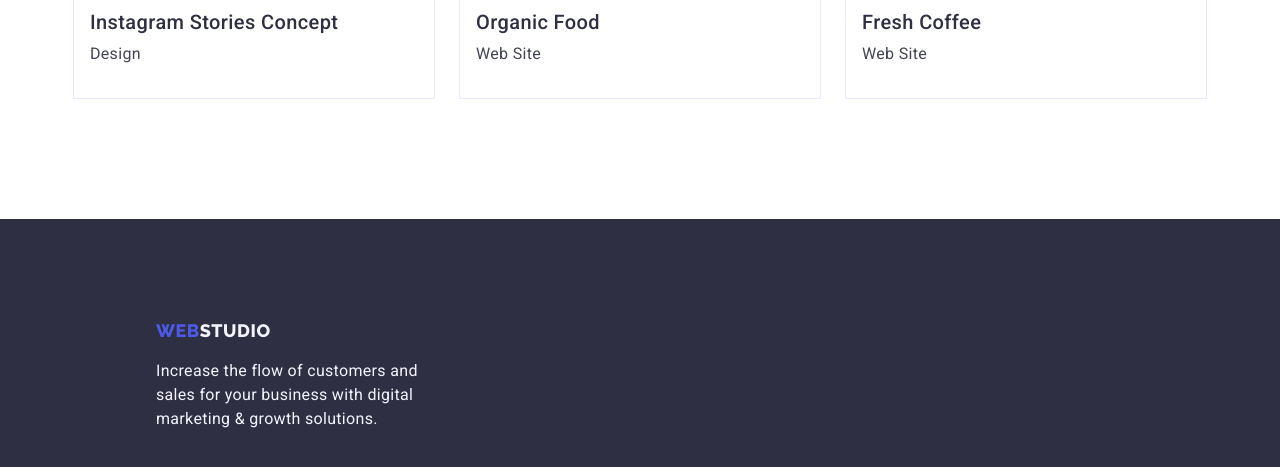
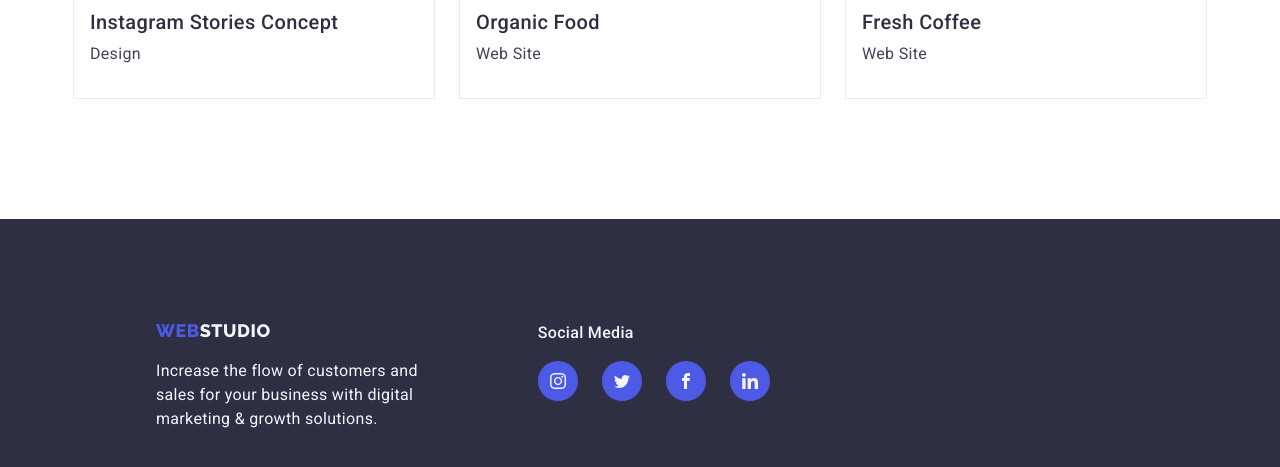
Before and after one commit to CjBaru/goit-markup-hw-04, a plain HTML site: page portfolio.html in a window 1280 px wide. Shown: the part 1511-1978 px from the top of the page. Drawn offline with nearby package versions, Linux system fonts and the light colour scheme.

Commit message:
update footer

```diff
--- a/css/styles.css
+++ b/css/styles.css
@@ -258,7 +258,8 @@ body {
 
 .team-icons {
     display: flex;
-    justify-content: space-around;
+    justify-content: center;
+    gap: 24px;
 }
 
 .team-icons-a {
@@ -382,6 +383,9 @@ body {
     padding-top: 101.5px;
     padding-bottom: 100px;
     padding-left: 156px;
+    display: flex;
+    justify-content: flex-start;
+    gap: 120px;
 }
 
 .footer {
@@ -401,3 +405,8 @@ body {
 .footer p {
     margin: 17.5px 0 0;
 }
+
+.footer-media {
+    font-weight: 500;
+    margin-bottom: 16px;
+}
--- a/portfolio.html
+++ b/portfolio.html
@@ -139,6 +139,23 @@
             <p>Increase the flow of customers and<br>sales for your business with digital<br>marketing & growth
                 solutions.</p>
         </div>
+        <div class="footer">
+            <span class="footer-media">Social Media</span>
+            <div class="team-icons">
+                <a class="team-icons-a"><svg width="16" height="16">
+                        <use href="images/icons.svg#instagram-2"></use>
+                    </svg></a>
+                <a class="team-icons-a"><svg width="16" height="16">
+                        <use href="images/icons.svg#twitter"></use>
+                    </svg></a>
+                <a class="team-icons-a"><svg width="16" height="16">
+                        <use href="images/icons.svg#facebook"></use>
+                    </svg></a>
+                <a class="team-icons-a"><svg width="16" height="16">
+                        <use href="images/icons.svg#linkedin-1"></use>
+                    </svg></a>
+            </div>
+        </div>
     </footer>
 </body>
 
```
Also changed, not shown: index.html (+17 -0 lines).
